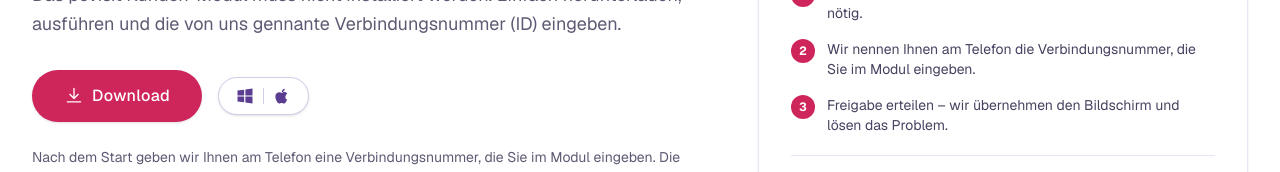
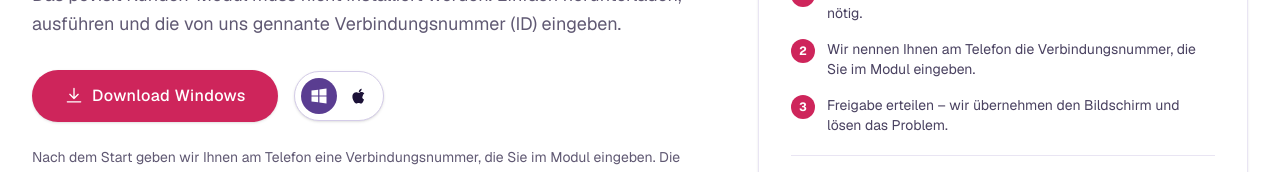
Before and after one commit to MatthiasWiesmann21/hema-website, a Next.js app: page /support in a window 1280 px wide. Shown: the part 771-943 px from the top of the page. Built offline with nearby package versions, Linux system fonts and the light colour scheme; no server answers; the database is empty.

Commit message:
updating pcvisit selector for macOS Users, adding also autodetect vendor device and adjusting the download according to it.

```diff
--- a/src/app/support/page.tsx
+++ b/src/app/support/page.tsx
@@ -1,17 +1,13 @@
 import type { Metadata } from "next";
 
 import {
-  AppleIcon,
-  ArrowRightIcon,
   CallIcon,
-  DownloadIcon,
   MailIcon,
   ShieldIcon,
   TouchIcon,
-  WindowsIcon,
 } from "@/components/icons";
 import { PageHero } from "@/components/layout/PageHero";
-import { Button } from "@/components/ui/Button";
+import { PcVisitDownload } from "@/components/sections/PcVisitDownload";
 import { Card } from "@/components/ui/Card";
 import { Section } from "@/components/ui/Section";
 import { SectionHeading } from "@/components/ui/SectionHeading";
@@ -66,16 +62,11 @@ export default async function SupportPage() {
               title="pcvisit Kunden-Modul"
               description={pcVisit.description}
             />
-            <div className="mt-8 flex flex-wrap items-center gap-4">
-              <Button href={pcVisit.href} size="lg">
-                <DownloadIcon className="size-5" />
-                Download
-              </Button>
-              <span className="flex items-center gap-2 rounded-full border border-brand-200 bg-white px-4 py-2 shadow-sm">
-                <WindowsIcon className="size-5 text-brand-700" />
-                <span className="h-4 w-px bg-brand-200" />
-                <AppleIcon className="size-5 text-brand-700" />
-              </span>
+            <div className="mt-8">
+              <PcVisitDownload
+                windowsHref={pcVisit.href}
+                macHref={pcVisit.macHref!}
+              />
             </div>
             <p className="mt-6 text-sm leading-relaxed text-brand-950/70">
               Nach dem Start geben wir Ihnen am Telefon eine Verbindungsnummer,
--- /dev/null
+++ b/src/components/sections/PcVisitDownload.tsx
@@ -0,0 +1,69 @@
+"use client";
+
+import { useEffect, useState } from "react";
+
+import { AppleIcon, DownloadIcon, WindowsIcon } from "@/components/icons";
+import { Button } from "@/components/ui/Button";
+import { cn } from "@/lib/utils";
+
+type Os = "windows" | "macos";
+
+function detectOs(): Os {
+  const uaData = (
+    navigator as Navigator & { userAgentData?: { platform?: string } }
+  ).userAgentData;
+  const platform = uaData?.platform ?? navigator.platform ?? navigator.userAgent;
+
+  return /mac|iphone|ipad|ipod/i.test(platform) ? "macos" : "windows";
+}
+
+export function PcVisitDownload({
+  windowsHref,
+  macHref,
+}: {
+  windowsHref: string;
+  macHref: string;
+}) {
+  const [os, setOs] = useState<Os>("windows");
+
+  useEffect(() => {
+    setOs(detectOs());
+  }, []);
+
+  const href = os === "windows" ? windowsHref : macHref;
+
+  const option = (value: Os, label: string, Icon: typeof WindowsIcon) => (
+    <button
+      type="button"
+      onClick={() => setOs(value)}
+      aria-pressed={os === value}
+      title={label}
+      className={cn(
+        "flex size-9 items-center justify-center rounded-full transition-colors",
+        os === value
+          ? "bg-brand-700 text-white"
+          : "text-brand-400 hover:text-brand-600",
+      )}
+    >
+      <Icon className="size-5" />
+      <span className="sr-only">{label}</span>
+    </button>
+  );
+
+  return (
+    <div className="flex flex-wrap items-center gap-4">
+      <Button href={href} size="lg">
+        <DownloadIcon className="size-5" />
+        Download {os === "windows" ? "Windows" : "macOS"}
+      </Button>
+      <div
+        role="group"
+        aria-label="Betriebssystem wählen"
+        className="flex items-center gap-1 rounded-full border border-brand-200 bg-white p-1.5 shadow-sm"
+      >
+        {option("windows", "Windows", WindowsIcon)}
+        {option("macos", "macOS", AppleIcon)}
+      </div>
+    </div>
+  );
+}
--- a/src/data/site.ts
+++ b/src/data/site.ts
@@ -90,6 +90,7 @@ export type RemoteTool = {
   name: string;
   description: string;
   href: string;
+  macHref?: string;
   platform: string;
 };
 
@@ -107,6 +108,8 @@ export const remoteTools: RemoteTool[] = [
     description:
       "Das pcvisit Kunden-Modul muss nicht installiert werden. Einfach herunterladen, ausführen und die von uns gennante Verbindungsnummer (ID) eingeben.",
     href: "https://lb3.pcvisit.de/v1/hosted/jumplink?func=download&topic=guestSetup&destname=pcvisit_Kunden-Modul&os=osWin32",
+    macHref:
+      "https://lb3.pcvisit.de/v1/hosted/jumplink?func=download&topic=guestSetup&destname=pcvisit_Kunden-Modul&os=osMacOSx",
     platform: "Windows",
   },
   {
```
